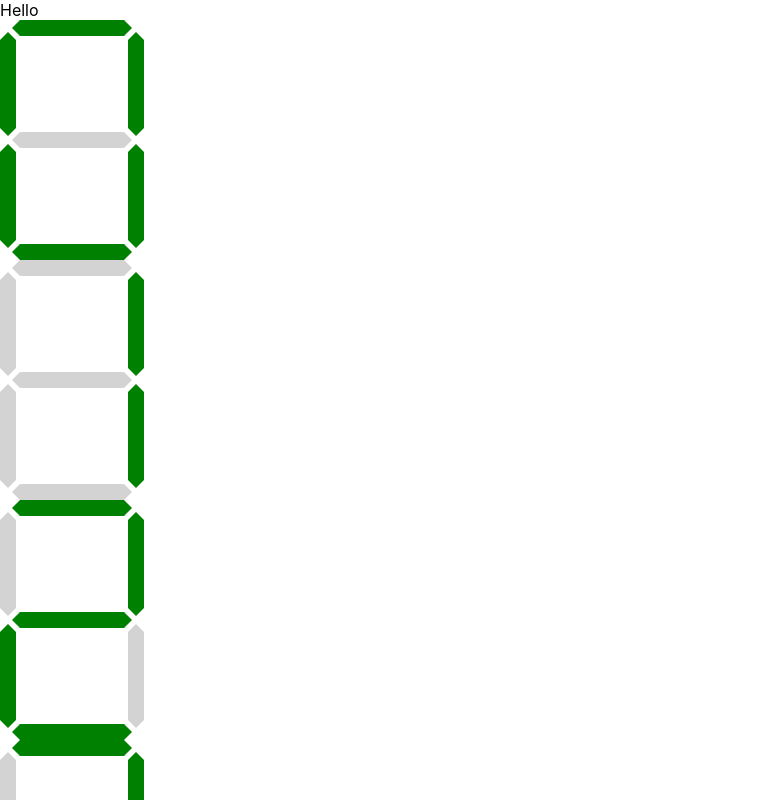
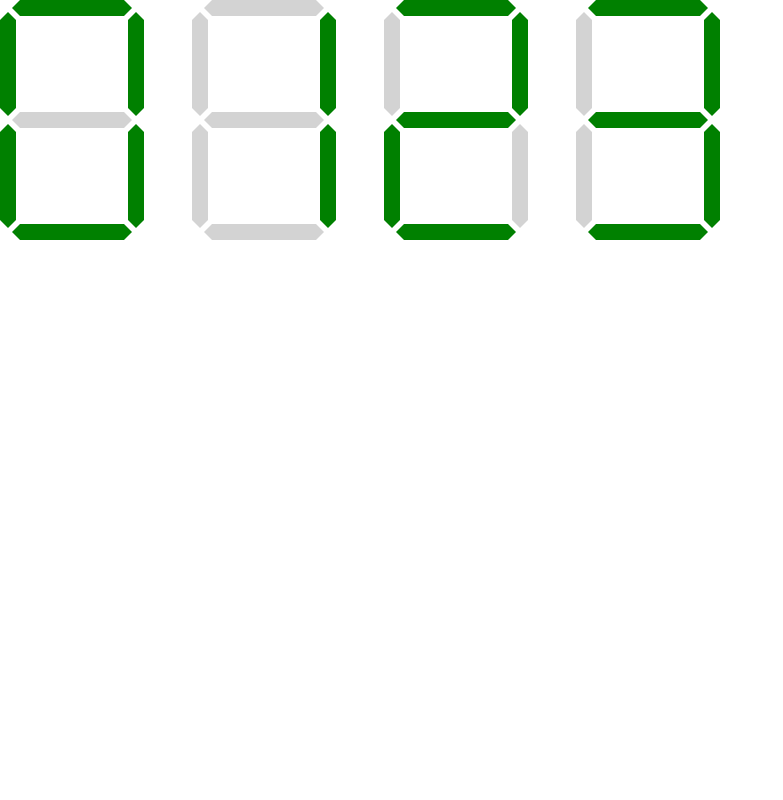
Before and after one commit to peterkrokhin/react-digital-watch, a React (Create React App) app: page / in a window 1280 px wide. Shown: the top 800 px of the page, without its empty margins (0-783 px from the left). Built offline with nearby package versions, Linux system fonts and the light colour scheme.

Commit message:
added clockface component

```diff
--- a/src/App.tsx
+++ b/src/App.tsx
@@ -1,19 +1,9 @@
-import { Digit } from './components/clockface/digit/Digit';
+import { Clockface } from './components/clockface/Clockface';
 
 export const App = () => {
-  return (
-    <div className="App">
-      Hello
-      <Digit number={0}/>
-      <Digit number={1}/>
-      <Digit number={2}/>
-      <Digit number={3}/>
-      <Digit number={4}/>
-      <Digit number={5}/>
-      <Digit number={6}/>
-      <Digit number={7}/>
-      <Digit number={8}/>
-      <Digit number={9}/>
-    </div>
-  );
+    return (
+        <div className="App">
+            <Clockface />
+        </div>
+    );
 }
--- /dev/null
+++ b/src/components/clockface/Clockface.module.css
@@ -0,0 +1,6 @@
+#clockface {
+    width: 90vmin;
+    height: 30vmin;
+    display: flex;
+    justify-content: space-between;
+}
--- /dev/null
+++ b/src/components/clockface/Clockface.tsx
@@ -0,0 +1,13 @@
+import { Digit } from "./digit/Digit";
+import styles from './Clockface.module.css';
+
+export const Clockface = () => {
+    return(
+        <div id={styles.clockface}>
+            <Digit number={0}/>
+            <Digit number={1}/>
+            <Digit number={2}/>
+            <Digit number={3}/>
+        </div>
+    );
+};
```
